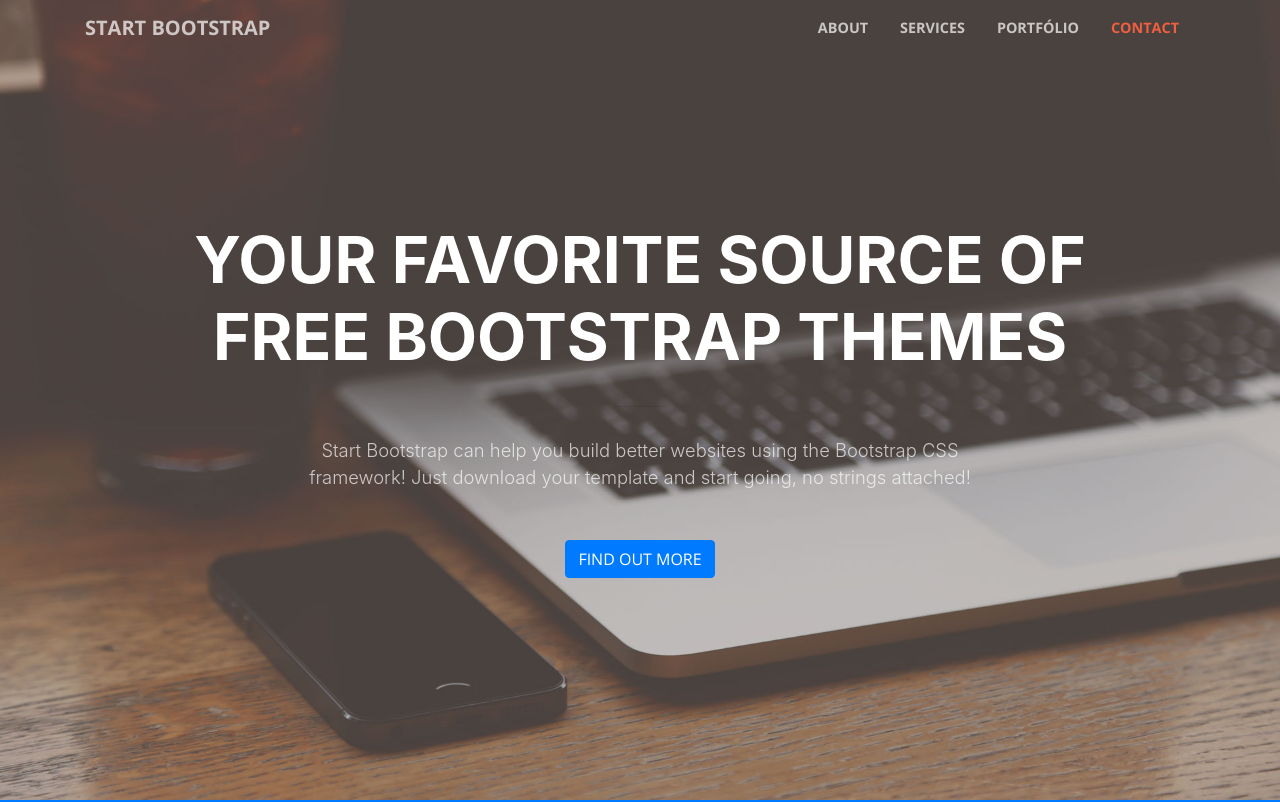
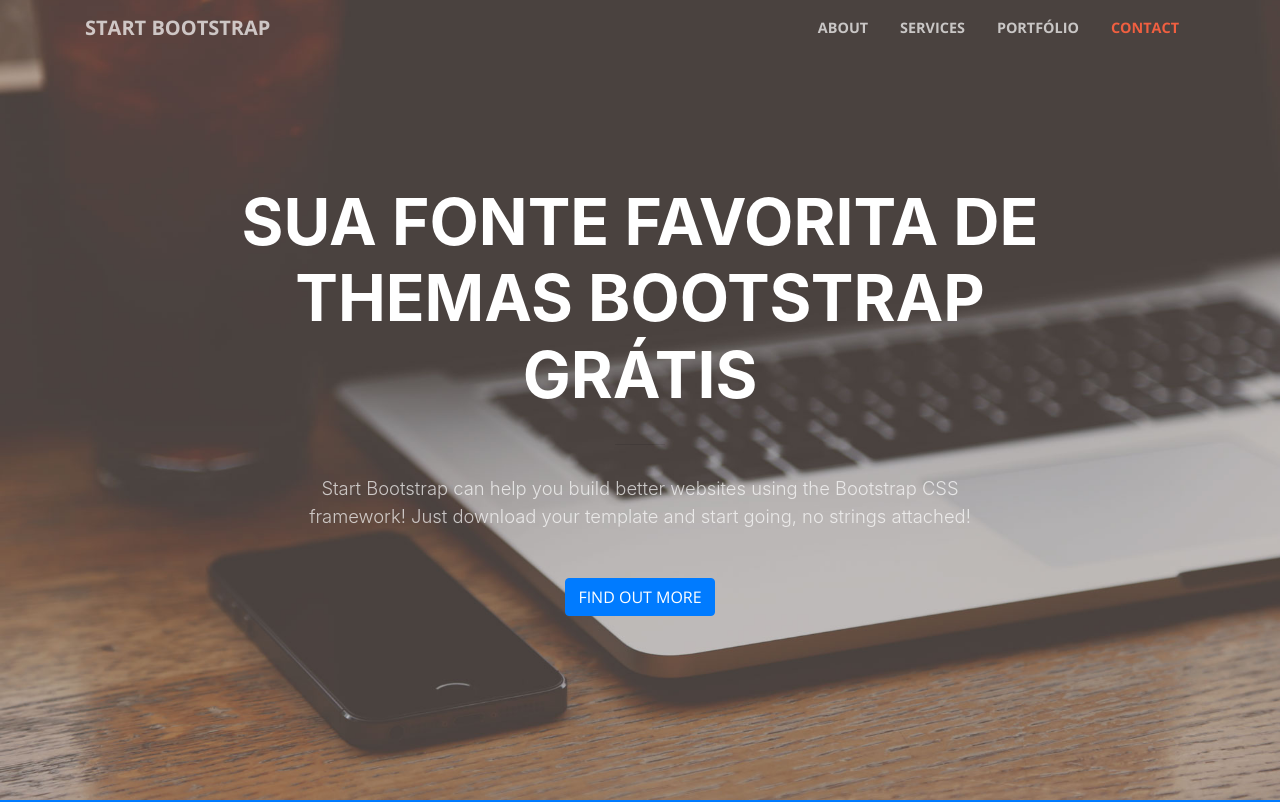
Before and after one commit to myronrezzo/GitCompleto, a website with bundled scripts: page index.html in a window 1280 px wide. Shown: the top 802 px of the page. Built offline with nearby package versions, Linux system fonts and the light colour scheme.

Commit message:
Tradução da linha 62

```diff
--- a/index.html
+++ b/index.html
@@ -59,7 +59,7 @@
         <div class="row">
           <div class="col-lg-10 mx-auto">
             <h1 class="text-uppercase">
-              <strong>Your Favorite Source of Free Bootstrap Themes</strong>
+              <strong>Sua Fonte Favorita de Themas Bootstrap Grátis</strong>
             </h1>
             <hr>
           </div>
```
